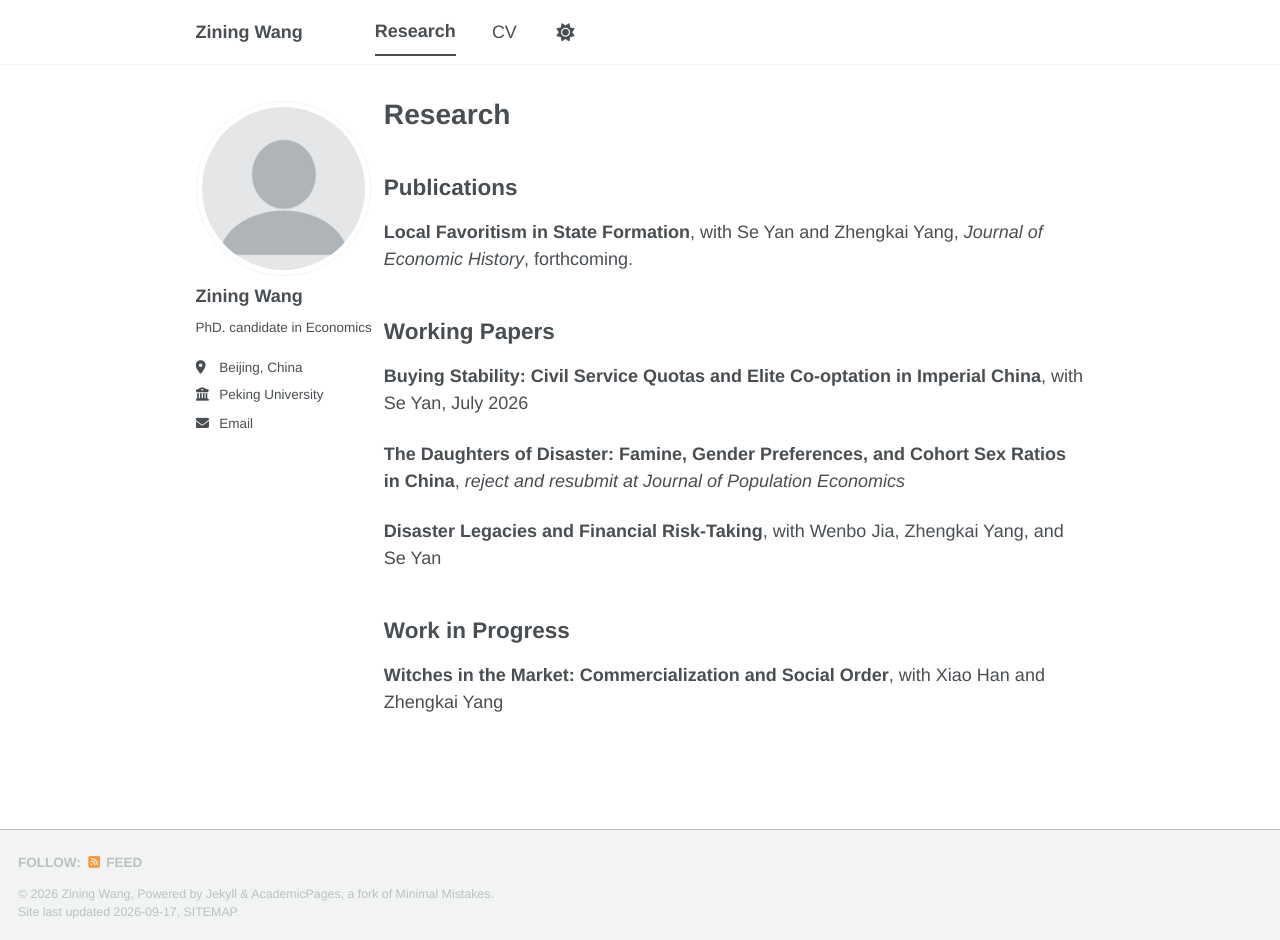
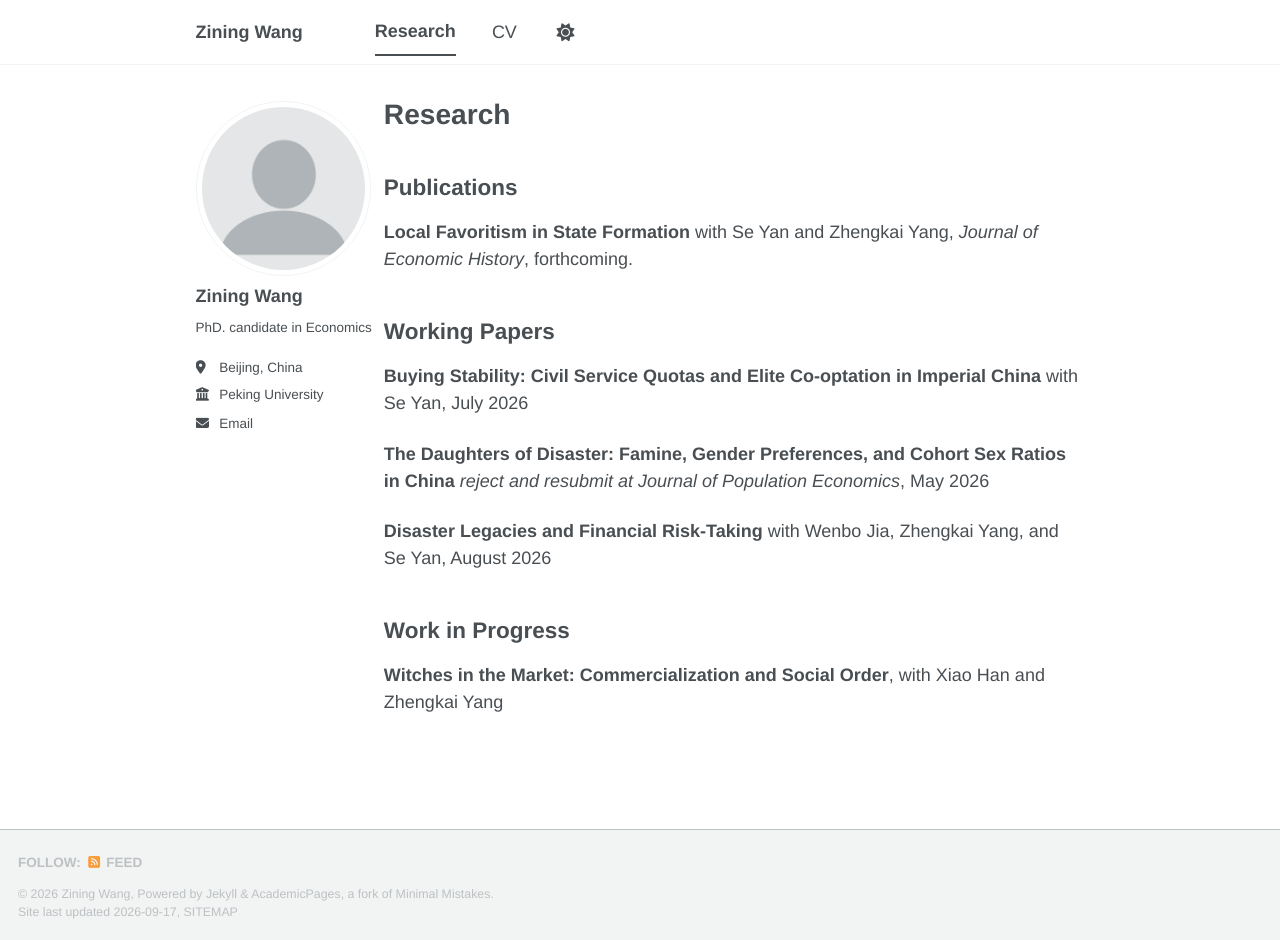
Before and after one commit to ziningwang-econ/ziningwang-econ.github.io, a Jekyll site: the page built from _pages/research.md, in a window 1280 px wide and 940 px high. Built offline with Jekyll 4.4.1, drawn with Linux system fonts in a browser that asks for light colours; a style sheet for code colours, icons or effects is not loaded.

Commit message:
Update research.md

```diff
--- a/_pages/research.md
+++ b/_pages/research.md
@@ -7,15 +7,19 @@
 
 ## Publications
 
-**Local Favoritism in State Formation**, with Se Yan and Zhengkai Yang, *Journal of Economic History*, forthcoming.
+**Local Favoritism in State Formation**
+with Se Yan and Zhengkai Yang, *Journal of Economic History*, forthcoming.
 
 ## Working Papers
 
-**Buying Stability: Civil Service Quotas and Elite Co-optation in Imperial China**, with Se Yan, July 2026
+**Buying Stability: Civil Service Quotas and Elite Co-optation in Imperial China**
+with Se Yan, July 2026
 
-**The Daughters of Disaster: Famine, Gender Preferences, and Cohort Sex Ratios in China**, *reject and resubmit at Journal of Population Economics*
+**The Daughters of Disaster: Famine, Gender Preferences, and Cohort Sex Ratios in China**
+*reject and resubmit at Journal of Population Economics*, May 2026
 
-**Disaster Legacies and Financial Risk-Taking**, with Wenbo Jia, Zhengkai Yang, and Se Yan
+**Disaster Legacies and Financial Risk-Taking**
+with Wenbo Jia, Zhengkai Yang, and Se Yan, August 2026
 
 ## Work in Progress
 
```
